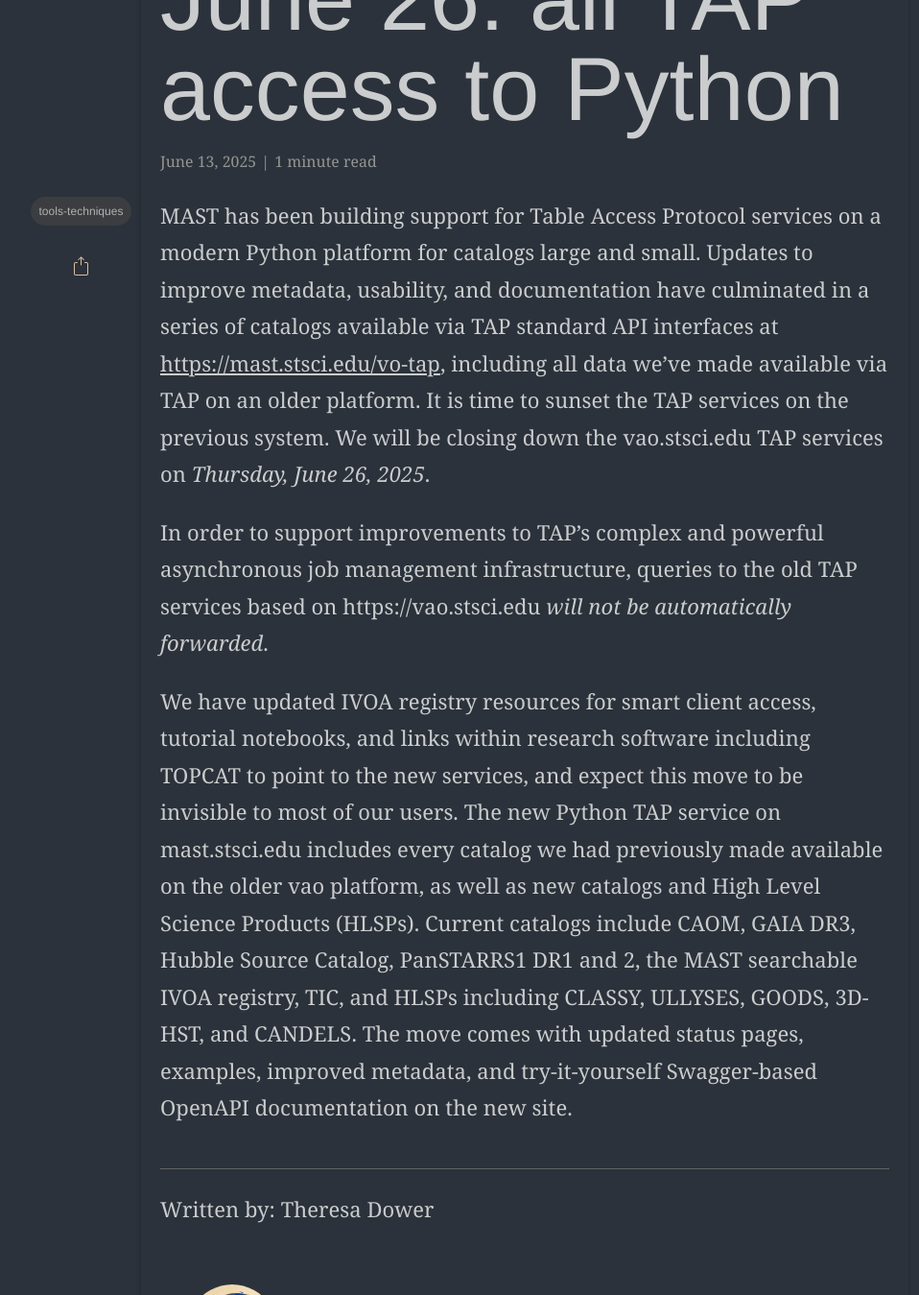
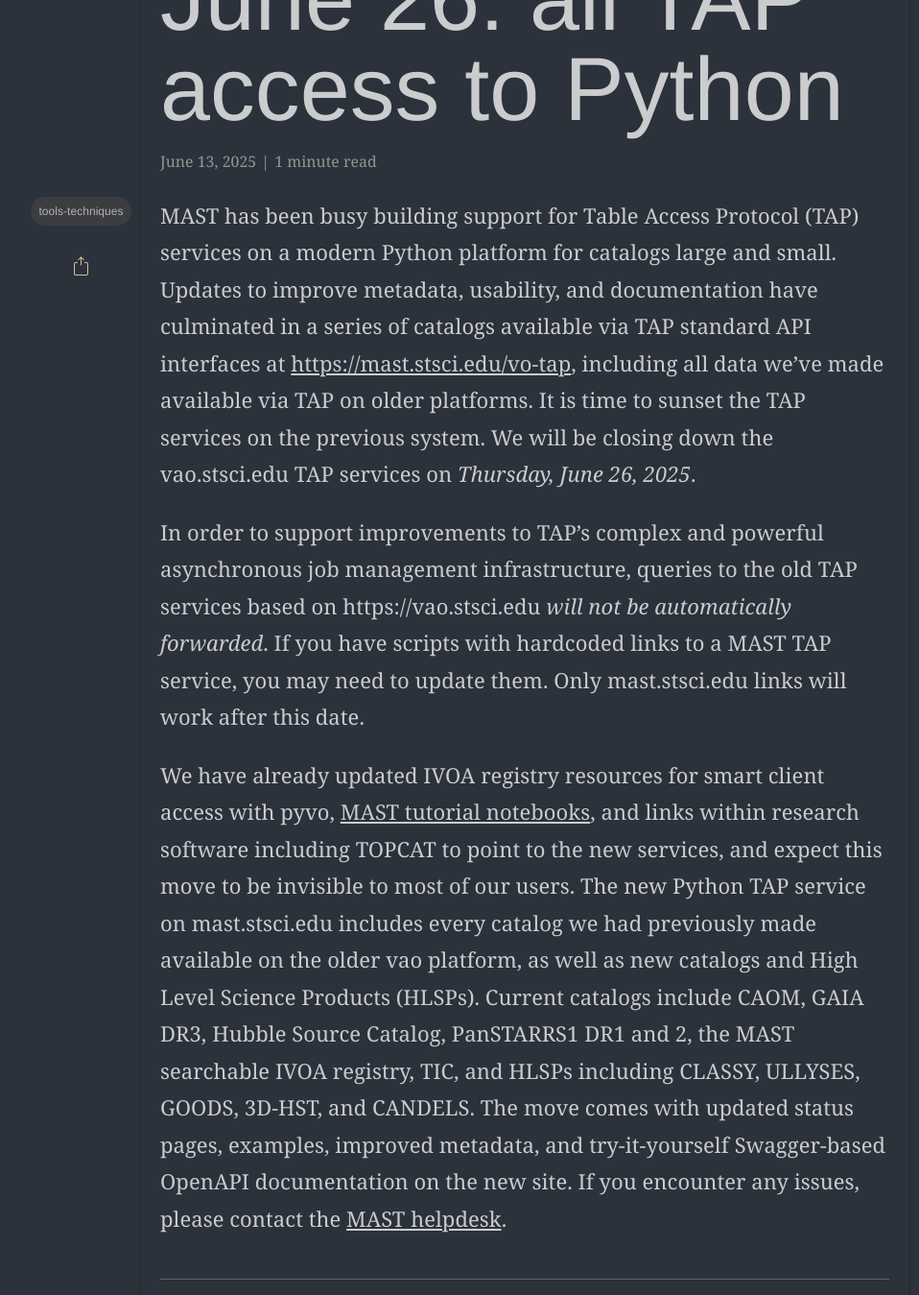
Before and after one commit to spacetelescope/mast-blog, a Jekyll site: the page built from _posts/2025-06-13-TAP-python-migration.md, in a window 1280 px wide and 1400 px high, scrolled down 618 px, cut to the strip 51-1400 px from the top of the window. Shown: the whole strip at 96% size, without its empty margins (93-1051 px from the left). Built offline with Jekyll 4.4.1, drawn with Linux system fonts in a browser that asks for light colours; some web fonts are replaced.

Commit message:
add update scripts warning, helpdesk link

```diff
--- a/_posts/2025-06-13-TAP-python-migration.md
+++ b/_posts/2025-06-13-TAP-python-migration.md
@@ -10,8 +10,8 @@
 description: "Migration of MAST TAP services, sunsetting vao.stsci.edu"
 ---
 
-MAST has been building support for Table Access Protocol services on a modern Python platform for catalogs large and small. Updates to improve metadata, usability, and documentation have culminated in a series of catalogs available via TAP standard API interfaces at [https://mast.stsci.edu/vo-tap](https://mast.stsci.edu/vo-tap), including all data we've made available via TAP on an older platform. It is time to sunset the TAP services on the previous system. We will be closing down the vao.stsci.edu TAP services on _Thursday, June 26, 2025_.
+MAST has been busy building support for Table Access Protocol (TAP) services on a modern Python platform for catalogs large and small. Updates to improve metadata, usability, and documentation have culminated in a series of catalogs available via TAP standard API interfaces at [https://mast.stsci.edu/vo-tap](https://mast.stsci.edu/vo-tap), including all data we've made available via TAP on older platforms. It is time to sunset the TAP services on the previous system. We will be closing down the vao.stsci.edu TAP services on _Thursday, June 26, 2025_.
 
-In order to support improvements to TAP's complex and powerful asynchronous job management infrastructure, queries to the old TAP services based on https://vao.stsci.edu _will not be automatically forwarded_.
+In order to support improvements to TAP's complex and powerful asynchronous job management infrastructure, queries to the old TAP services based on https://vao.stsci.edu _will not be automatically forwarded_. If you have scripts with hardcoded links to a MAST TAP service, you may need to update them. Only mast.stsci.edu links will work after this date.
 
-We have updated IVOA registry resources for smart client access, tutorial notebooks, and links within research software including TOPCAT to point to the new services, and expect this move to be invisible to most of our users. The new Python TAP service on mast.stsci.edu includes every catalog we had previously made available on the older vao platform, as well as new catalogs and High Level Science Products (HLSPs). Current catalogs include CAOM, GAIA DR3, Hubble Source Catalog, PanSTARRS1 DR1 and 2, the MAST searchable IVOA registry, TIC, and HLSPs including CLASSY, ULLYSES, GOODS, 3D-HST, and CANDELS. The move comes with updated status pages, examples, improved metadata, and try-it-yourself Swagger-based OpenAPI documentation on the new site.
+We have already updated IVOA registry resources for smart client access with pyvo, [MAST tutorial notebooks](https://spacetelescope.github.io/mast_notebooks/intro.html), and links within research software including TOPCAT to point to the new services, and expect this move to be invisible to most of our users. The new Python TAP service on mast.stsci.edu includes every catalog we had previously made available on the older vao platform, as well as new catalogs and High Level Science Products (HLSPs). Current catalogs include CAOM, GAIA DR3, Hubble Source Catalog, PanSTARRS1 DR1 and 2, the MAST searchable IVOA registry, TIC, and HLSPs including CLASSY, ULLYSES, GOODS, 3D-HST, and CANDELS. The move comes with updated status pages, examples, improved metadata, and try-it-yourself Swagger-based OpenAPI documentation on the new site. If you encounter any issues, please contact the [MAST helpdesk](https://stsci.service-now.com/mast).
```
